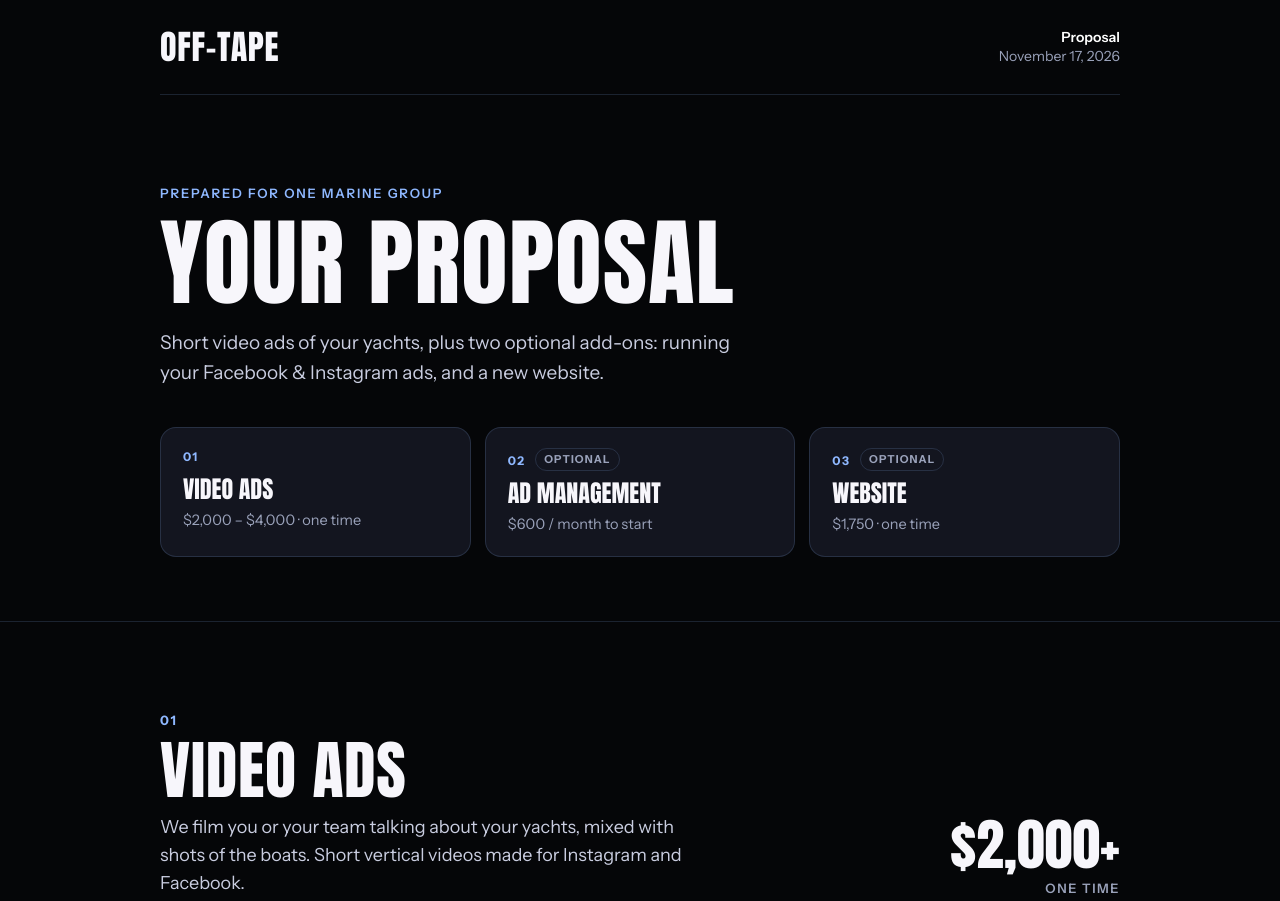
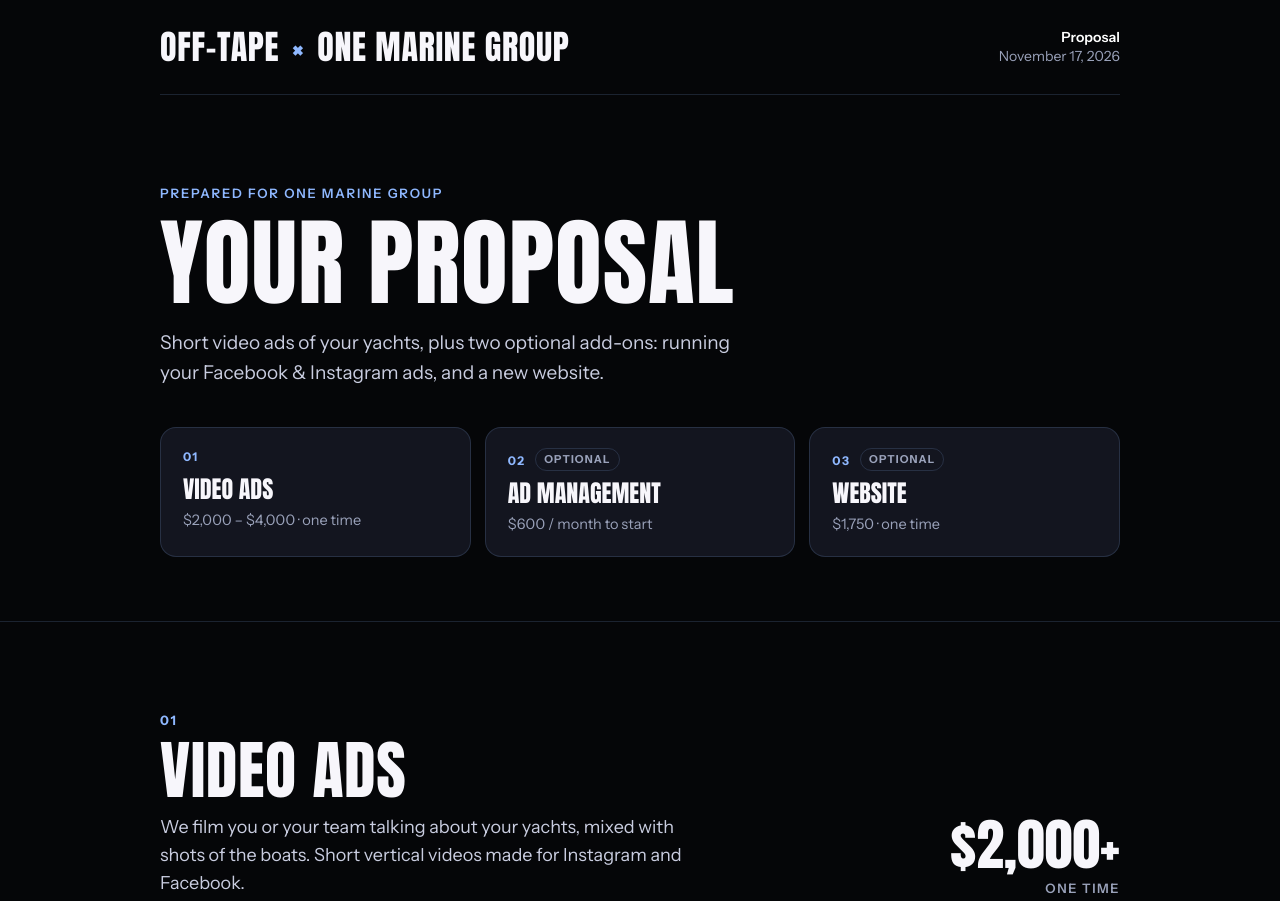
Before and after one commit to jdavidg007-design/OFF-TAPE-CREATIVE-AGENCY-SITE, a plain HTML site: page one-marine/index.html in a window 1280 px wide. Shown: the top 901 px of the page. Drawn offline with Linux system fonts and the light colour scheme.

Commit message:
One Marine proposal: show OFF-TAPE × One Marine Group in header
Co-Authored-By: Claude Opus 5.5 <noreply@anthropic.com>
Claude-Session: https://claude.ai/code/session_01PcHb9E5oUZEL8WXv7pGV5w

```diff
--- a/one-marine/index.html
+++ b/one-marine/index.html
@@ -137,13 +137,15 @@ footer .who a{color:var(--sky);text-decoration:none}
   footer .who{text-align:left}
   .overview a{padding:16px 18px}
 }
+.logo .xx{color:var(--sky);margin:0 .12em}
+@media (max-width:640px){.top .logo{font-size:24px}.top .meta{font-size:12.5px;white-space:nowrap}}
 </style>
 </head>
 <body>
 
 <div class="wrap">
   <div class="top">
-    <div class="logo">OFF-TAPE</div>
+    <div class="logo">OFF-TAPE <span class="xx">×</span> <span style="white-space:nowrap">ONE MARINE GROUP</span></div>
     <div class="meta"><b>Proposal</b><br>November 17, 2026</div>
   </div>
 
```
